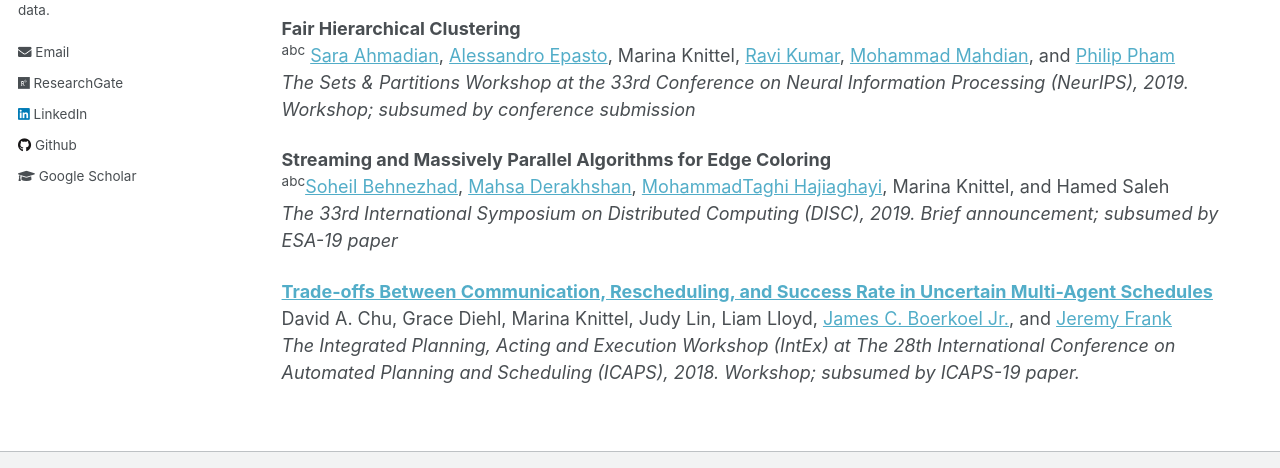
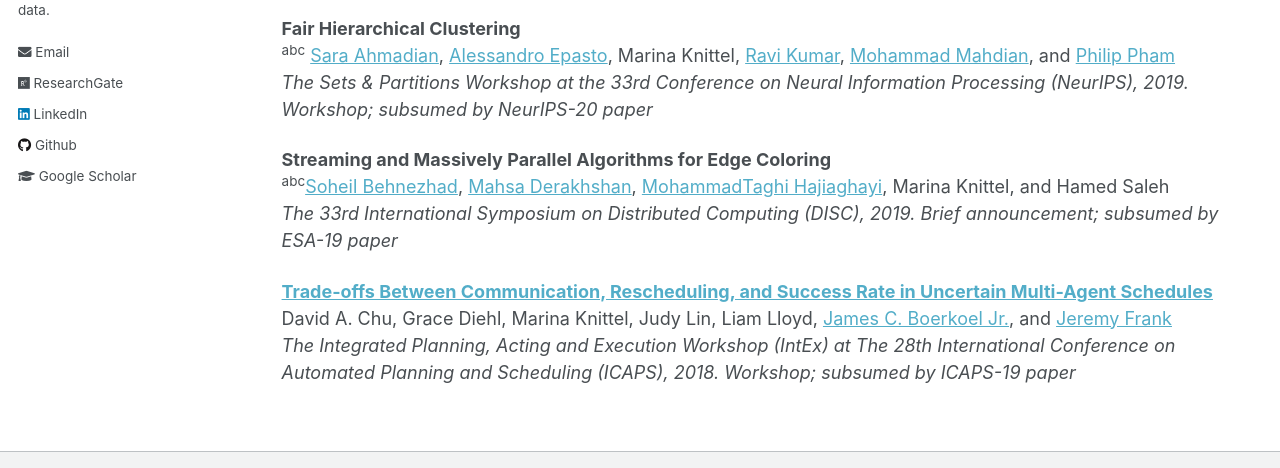
Before and after one commit to mknittel/mknittel.github.io, a Jekyll site: the page built from _pages/publications.md, in a window 1280 px wide and 900 px high, scrolled down 1568 px. Shown: the part 293-761 px from the top of the window. Built offline with Jekyll 4.4.1, drawn with Linux system fonts in a browser that asks for light colours.

Commit message:
Fixed typo and updated update date

```diff
--- a/_pages/publications.md
+++ b/_pages/publications.md
@@ -63,7 +63,7 @@ Hoaxing  Du,  Yi  Sheng  Ong,  Marina  Knittel,  [Ross  Mawhorter](https://users
 ## Short papers, etc.
 **Fair Hierarchical Clustering**<br/>
 <sup>abc</sup> [Sara Ahmadian](https://research.google/people/106920/), [Alessandro Epasto](https://epasto.org/), Marina Knittel, [Ravi Kumar](https://sites.google.com/site/ravik53/), [Mohammad Mahdian](https://research.google/people/MohammadMahdian/), and [Philip Pham](https://research.google/people/PhilipPham/)<br/>
-*The Sets & Partitions Workshop at the 33rd Conference on Neural Information Processing (NeurIPS), 2019. Workshop; subsumed by conference submission*
+*The Sets & Partitions Workshop at the 33rd Conference on Neural Information Processing (NeurIPS), 2019. Workshop; subsumed by NeurIPS-20 paper*
 
 **Streaming and Massively Parallel Algorithms for Edge Coloring**<br/>
 <sup>abc</sup>[Soheil Behnezhad](http://behnezhad.com/), [Mahsa Derakhshan](http://cs.umd.edu/~mahsa/), [MohammadTaghi Hajiaghayi](https://www.cs.umd.edu/~hajiagha/), Marina Knittel, and Hamed Saleh<br/>
@@ -71,4 +71,4 @@ Hoaxing  Du,  Yi  Sheng  Ong,  Marina  Knittel,  [Ross  Mawhorter](https://users
 
 **[Trade-offs Between Communication, Rescheduling, and Success Rate in Uncertain Multi-Agent Schedules](https://mknittel.github.io/publications/Chu-et-al-INTEX-2018)**<br/>
 David A. Chu, Grace Diehl, Marina Knittel, Judy Lin, Liam Lloyd, [James C. Boerkoel Jr.](https://www.cs.hmc.edu/~boerkoel/), and [Jeremy Frank](https://ti.arc.nasa.gov/profile/frank/)<br/>
-*The Integrated Planning, Acting and Execution Workshop (IntEx) at The 28th International Conference on Automated Planning and Scheduling (ICAPS), 2018. Workshop; subsumed by ICAPS-19 paper.*
+*The Integrated Planning, Acting and Execution Workshop (IntEx) at The 28th International Conference on Automated Planning and Scheduling (ICAPS), 2018. Workshop; subsumed by ICAPS-19 paper*
```
Also changed, not shown: _pages/about.md (+1 -1 lines).
